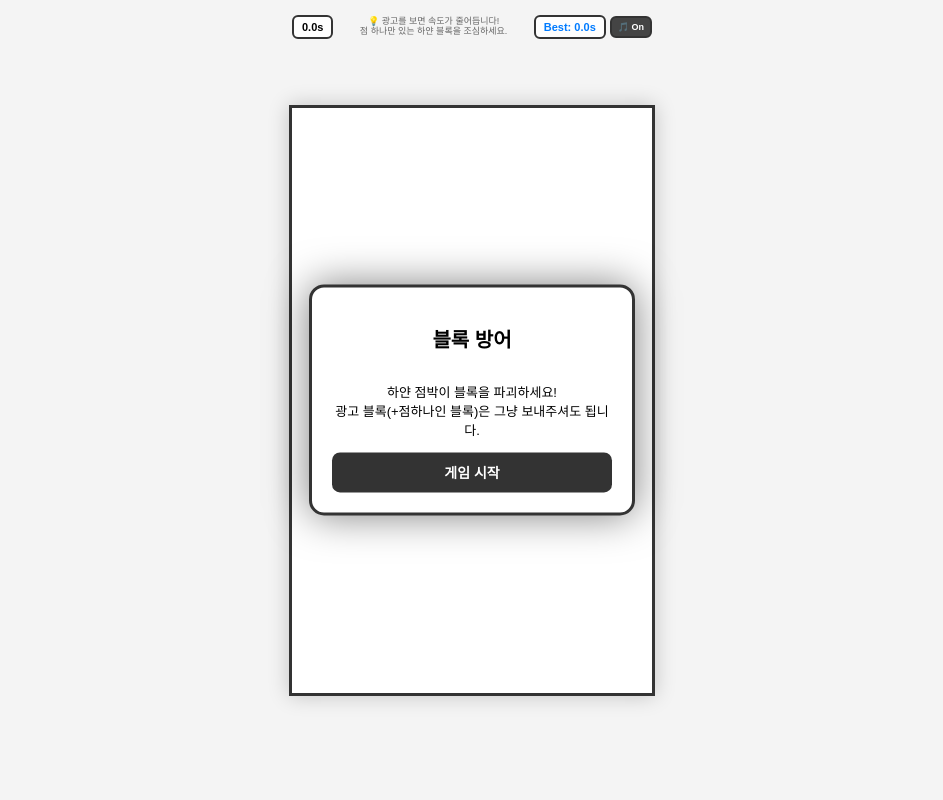
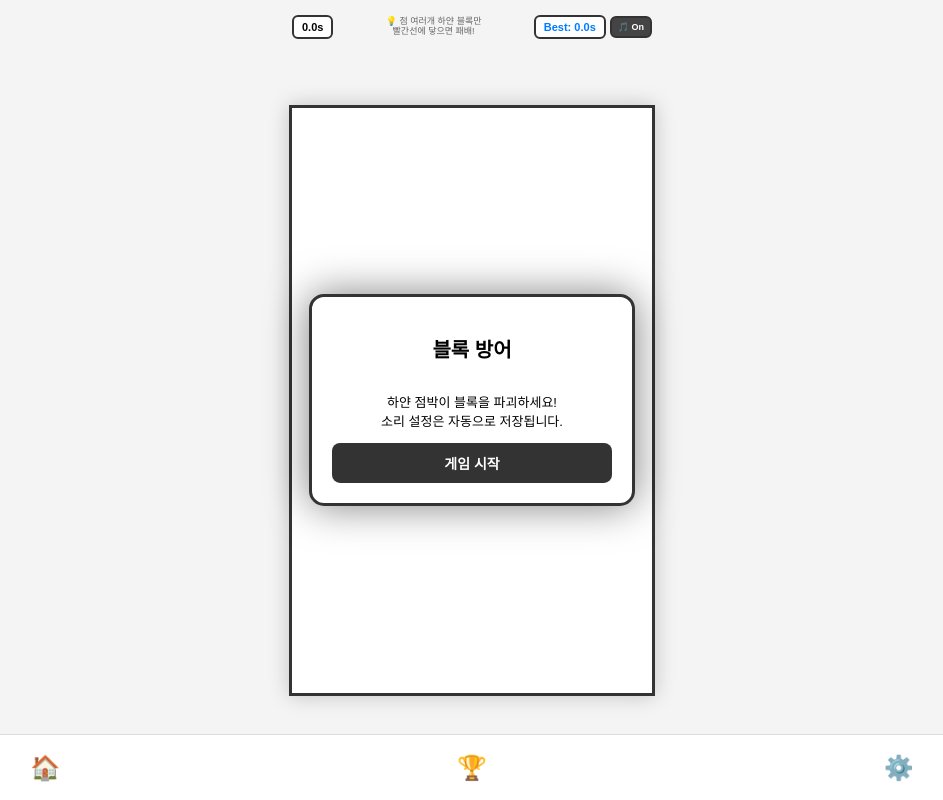
Before and after one commit to wealthsmurf/lookaut, a FastAPI app: page / in a window 1280 px wide. Shown: the whole page, without its empty margins (168-1111 px from the left). Run offline with FastAPI, Linux system fonts and the light colour scheme.

Commit message:
Update index.html

```diff
--- a/templates/index.html
+++ b/templates/index.html
@@ -3,7 +3,7 @@
 <head>
     <meta charset="UTF-8">
     <meta name="viewport" content="width=device-width, initial-scale=1.0, maximum-scale=1.0, user-scalable=no">
-    <title>블록 방어 - 스무스 & 와이드 판정</title>
+    <title>블록 방어 - 음소거 저장 버전</title>
     <style>
         body {
             margin: 0; overflow: hidden; background: #f4f4f4;
@@ -61,10 +61,10 @@
         }
         .tip-box { font-size: 9px; color: #666; text-align: center; line-height: 1.1; }
         .bottom-nav {
-            width: 100%; height: 65px; background: var(--card-bg);
+            width: 100%; height: 65px; background: white;
             position: fixed; bottom: 0; display: flex;
             justify-content: space-around; align-items: center;
-            border-top: 1px solid var(--border-color); font-size: 24px; color: var(--adhd-blue); z-index: 1000;
+            border-top: 1px solid #ddd; font-size: 24px; color: #007bff; z-index: 1000;
         }
     </style>
 </head>
@@ -72,7 +72,7 @@
     <div id="game-wrapper">
         <div id="ui-panel">
             <div id="time-display" class="info-box">0.0s</div>
-            <div class="tip-box">💡 광고를 보면 속도가 줄어듭니다!<br>점 하나만 있는 하얀 블록을 조심하세요.</div>
+            <div class="tip-box">💡 점 여러개 하얀 블록만<br>빨간선에 닿으면 패배!</div>
             <div class="right-ui-group">
                 <div id="best-display" class="info-box" style="color: #007bff;">Best: 0.0s</div>
                 <button id="mute-btn" onclick="toggleMute(event)">🎵 On</button>
@@ -81,11 +81,14 @@
 
         <canvas id="gameCanvas"></canvas>
         <div class="bottom-nav">
+            <div>🏠</div>
+            <div>🏆</div>
+            <div>⚙️</div>
+        </div>
 
-        </div>
         <div id="start-overlay" class="panel" style="display: flex; flex-direction: column;">
             <h2 style="font-size: 20px;">블록 방어</h2>
-            <p style="font-size: 13px;">하얀 점박이 블록을 파괴하세요!<br>광고 블록(+점하나인 블록)은 그냥 보내주셔도 됩니다.</p>
+            <p style="font-size: 13px;">하얀 점박이 블록을 파괴하세요!<br>소리 설정은 자동으로 저장됩니다.</p>
             <button onclick="startGame()">게임 시작</button>
         </div>
 
@@ -100,12 +103,23 @@
             <div id="final-time-val" style="font-size: 22px; font-weight: bold; margin-bottom: 10px;">0.0s</div>
             <button onclick="location.reload()">다시하기</button>
         </div>
+    </div>
 
-    </div>
     <script>
         const bgm = new Audio('Bgggm.mp3');
         bgm.loop = true; bgm.volume = 1.00;
-        let isMuted = false, gameActive = false;
+
+        // --- 음소거 상태 관리 핵심 ---
+        // 'true' 문자열과 비교하여 불리언 값으로 변환
+        let isMuted = localStorage.getItem('gameMuted') === 'true';
+
+        // 초기 UI 반영
+        function initAudioUI() {
+            bgm.muted = isMuted;
+            document.getElementById('mute-btn').innerText = isMuted ? "🔇 Off" : "🎵 On";
+        }
+        initAudioUI();
+        // --------------------------
 
         const audioCtx = new (window.AudioContext || window.webkitAudioContext)();
         function playSfx(type) {
@@ -135,7 +149,7 @@
         const groundY = canvas.height - 60;
 
         let blocks = [], particles = [];
-        let isPaused = false, isGameOver = false;
+        let isPaused = false, isGameOver = false, gameActive = false;
         let moveSpeed = 2.3;
         let startTime = 0, pausedTimeTotal = 0, pauseStartedAt = 0;
         let bestTime = localStorage.getItem('bestSurvivalTime') || 0;
@@ -219,7 +233,6 @@
                 const b = blocks[i];
                 b.update(); b.draw();
 
-                // 패배 조건: 'white'(점박이 하얀색)만 해당
                 if (b.type === 'white' && b.y + b.height >= groundY) {
                     isGameOver = true; playSfx('fail'); bgm.pause();
                     let finalTime = (Date.now() - startTime - pausedTimeTotal) / 1000;
@@ -242,8 +255,6 @@
             const clientY = (e.touches ? e.touches[0].clientY : e.clientY);
             const mouseX = (clientX - rect.left) * scaleX;
             const mouseY = (clientY - rect.top) * scaleY;
-
-            // 히트박스 보정값 (15px 더 넓게 설정)
             const hitPadding = 15;
 
             for (let i = blocks.length - 1; i >= 0; i--) {
@@ -275,7 +286,10 @@
             document.getElementById('start-overlay').style.display = 'none';
             gameActive = true;
             if (audioCtx.state === 'suspended') audioCtx.resume();
-            bgm.play().catch(() => {});
+
+            // 저장된 음소거 상태에 따라 음악 재생 결정
+            if (!isMuted) bgm.play().catch(() => {});
+
             startTime = Date.now();
             spawnBlock();
             update();
@@ -292,11 +306,16 @@
         function toggleMute(e) {
             e.stopPropagation();
             isMuted = !isMuted;
+
+            // 브라우저 저장소에 음소거 설정 저장
+            localStorage.setItem('gameMuted', isMuted);
+
             bgm.muted = isMuted;
+            if (isMuted) bgm.pause();
+            else if (gameActive && !isPaused) bgm.play().catch(() => {});
+
             document.getElementById('mute-btn').innerText = isMuted ? "🔇 Off" : "🎵 On";
         }
-
-
     </script>
 </body>
 </html>
```
